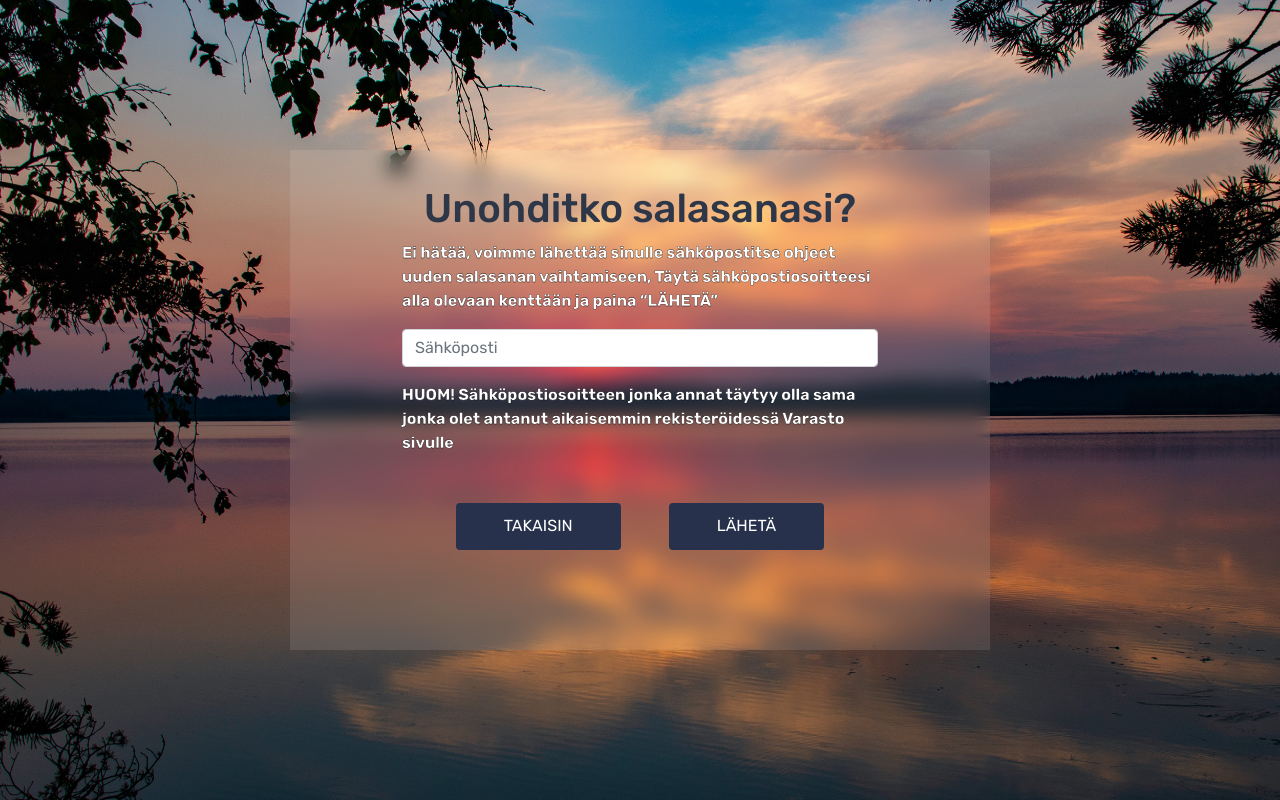
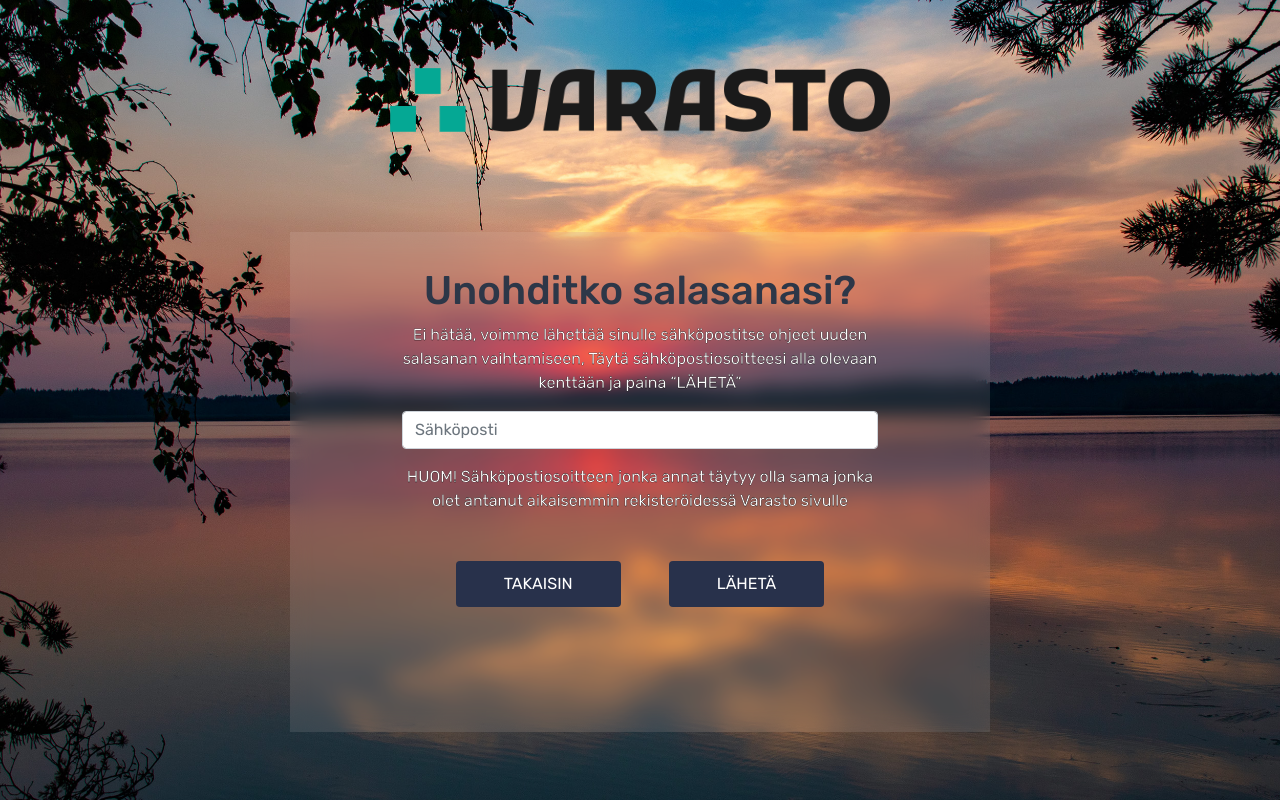
Before and after one commit to SergeiVasilyev/VarastohallintaR1, a Django app: page /recovery/ in a window 1280 px wide. Run offline with Django 4.2, Linux system fonts and the light colour scheme.

Commit message:
logot login ja recovery sivuille sekä efektit

```diff
--- a/varastoapp/static/varasto/login.css
+++ b/varastoapp/static/varasto/login.css
@@ -13,6 +13,16 @@
 
 body * {
     font-family: 'rubik';
+
+}
+
+.warp {
+    /* align-items: center; */
+    /* justify-content: center; */
+    /* display: flex; */
+    width: 700px;
+    text-align: center;
+
 }
 
 .form {
@@ -56,11 +66,18 @@
     /* border: 1px solid red; */
 }
 
-.btn-primary, .btn-primary:hover, .btn-primary:active, .btn-primary:visited {
+.btn-primary, .btn-primary:active, .btn-primary:visited {
     text-transform: uppercase;
     background-color: #28314B !important;
     border: #28314B !important;
     padding: 0.7em 3em !important;
+    transition-duration: 0,4s;
+}
+
+.btn-primary:hover {
+    /* background-color: #252d3a !important; */
+    color: white !important;
+    box-shadow: 0 12px 16px 0 rgba(0,0,0,0.24), 0 17px 50px 0 rgba(0,0,0,0.19);
 }
 
 .exm {
@@ -78,6 +95,7 @@
     -webkit-text-stroke-width: 0.3px;
     -webkit-text-stroke-color: black;
     color: white;
+    font: bold;
 }
 
 .lowerText {
@@ -85,3 +103,8 @@
     -webkit-text-stroke-color: black;
     color: white;
 }
+
+.logo img {
+    width: 500px;
+    margin-bottom: 100px;
+}
--- a/varastoapp/templates/varasto/recovery.html
+++ b/varastoapp/templates/varasto/recovery.html
@@ -7,15 +7,22 @@
 {% block content %}
 <!-- <img src="{% static 'varasto/pics/background_pic.jpg' %}" alt=""> -->
 <div class="box">
+<div class="warp">
+
+    <div class="logo">
+        <img src='/varastoapp/static/varasto/pics/varasto_logo.png' alt="varasto_logo">
+    </div>
+
+
 
     <div class="form">
         <h1>Unohditko salasanasi?</h1>
         <div>
             <div class="mb-3 upperText">
-                <b>Ei hätää, voimme lähettää sinulle
+                Ei hätää, voimme lähettää sinulle
                     sähköpostitse ohjeet uuden salasanan vaihtamiseen,
                     Täytä sähköpostiosoitteesi alla olevaan kenttään
-                    ja paina “LÄHETÄ”</b>
+                    ja paina “LÄHETÄ”
             </div>
             <div class="mb-3">
                 <!--<label for="exampleInputEmail1" class="form-label">Käyttäjätunnus</label>-->
@@ -28,7 +35,7 @@
             </div>-->
             <div class="mb-3 lowerText">
                 <!--<a href="#" class="link-light link">Unohditko salasanasi?</a>-->
-                <b>HUOM! Sähköpostiosoitteen jonka annat täytyy olla sama jonka olet antanut aikaisemmin rekisteröidessä Varasto sivulle</b>
+                HUOM! Sähköpostiosoitteen jonka annat täytyy olla sama jonka olet antanut aikaisemmin rekisteröidessä Varasto sivulle
             </div>
             <div class="botton_container mt-5">
                 <a href="{% url 'login' %}" class="btn btn-primary me-5">Takaisin</a>
@@ -37,6 +44,8 @@
         </form>
     </div>
 </div>
+</div>
+
 
 
 
```
Also changed, not shown: varastoapp/templates/varasto/login.html (+7 -0 lines).
